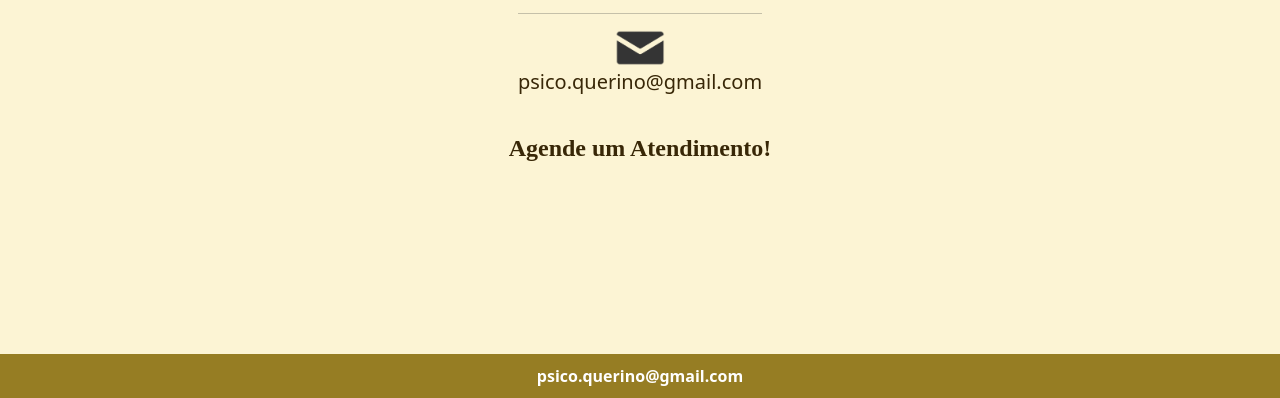
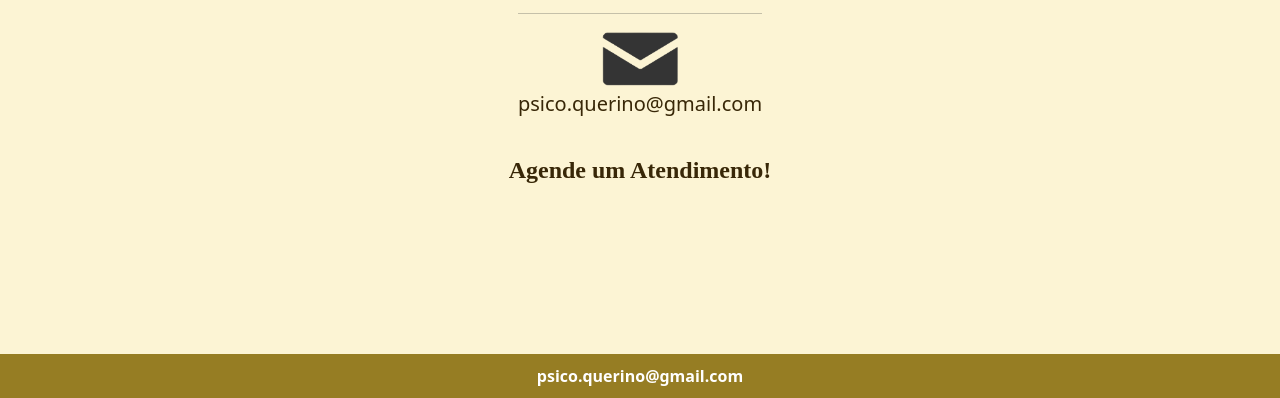
Before and after one commit to tecthaynaandre/psicothaynaquerino, a plain HTML site: page pages/contact.html in a window 1280 px wide. Shown: the part 402-800 px from the top of the page. Drawn offline with Linux system fonts and the light colour scheme.

Commit message:
Update contact.html

```diff
--- a/pages/contact.html
+++ b/pages/contact.html
@@ -69,7 +69,7 @@
                 <hr>
                 <div class="row justify-content-center">
                     <div class="col-auto">
-                        <img src="../img/email1.png" height="auto" width="50px">
+                        <img src="../img/email1.png" height="auto" width="80px">
                     </div>
                 </div>
                 <div class="row justify-content-center mt-1 mb-3">
```
